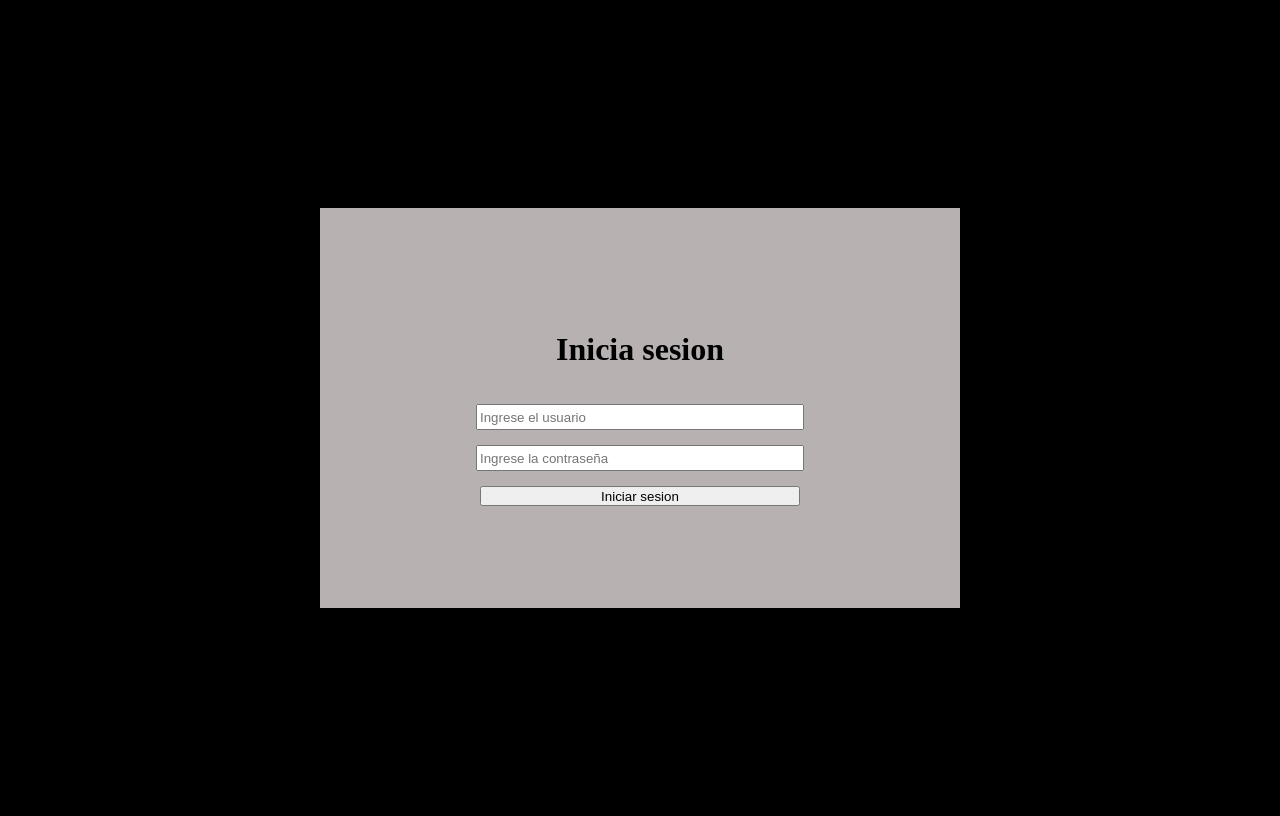
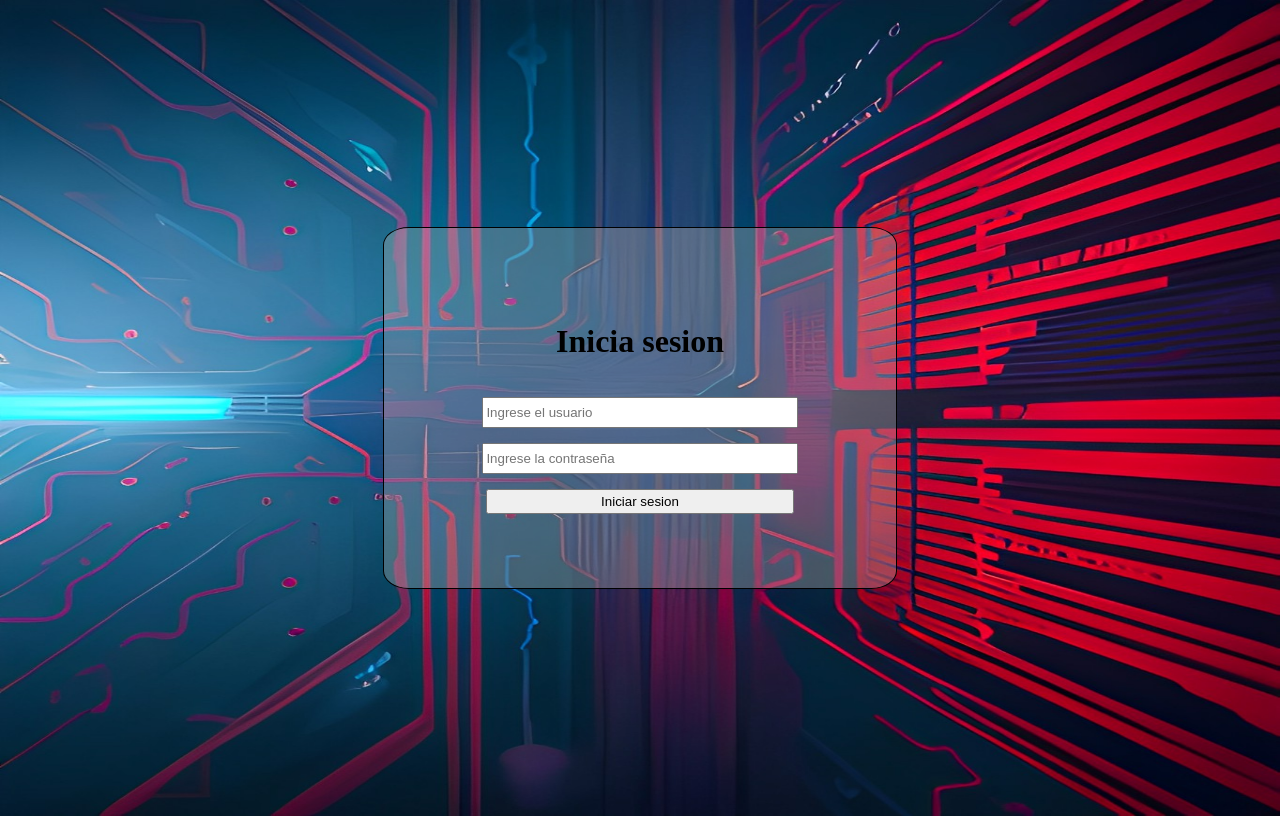
Before and after one commit to Malware543/chatgpt, a Flask app: page /login in a window 1280 px wide. Run offline with Flask 3, Linux system fonts and the light colour scheme.

Commit message:
feat: :construction: precision
agregado de precision de chatgpt

```diff
--- a/app.py
+++ b/app.py
@@ -227,4 +227,4 @@ def consultas():
 
 if(__name__ == "__main__"):
 
-    app.run(debug=True, port=5000);
+    app.run(debug=True, port=5000, host="192.168.31.150");
--- a/static/css/login.css
+++ b/static/css/login.css
@@ -1,3 +1,8 @@
+body{
+    background-image: url("/static/img/me2.jpg");
+    background-size: 100% 100%;
+    background-repeat: no-repeat;
+}
 .login{
     position: absolute;
     display: flex;
@@ -6,9 +11,11 @@
     align-content: center;
     justify-content: center;
     gap: 15px;
-    width: 50%;
-    height: 50%;
-    background-color: rgb(184, 177, 177);
+    width: 40%;
+    height: 45%;
+    border-radius: 5%;
+    border: solid 0.2px black;
+    background-color: rgb(184, 177, 177, 0.35);
 }
 
 body{
@@ -19,8 +26,8 @@ body{
 }
 
 input, button{
-    width: 50%;
-    height: 5%;
+    width: 60%;
+    height: 7%;
 }
 
 body{
```
Also changed, not shown: static/js/index.js (+9 -2 lines), static/img/0-1(1).jpg (added), static/img/0-1(2).jpg (added), static/img/0-1(3).jpg (added), static/img/0-1(4).jpg (added), static/img/0-1.jpg (added), static/img/me.jpg (added), static/img/me2.jpg (added), static/img/zyro-image.jpg (added).
